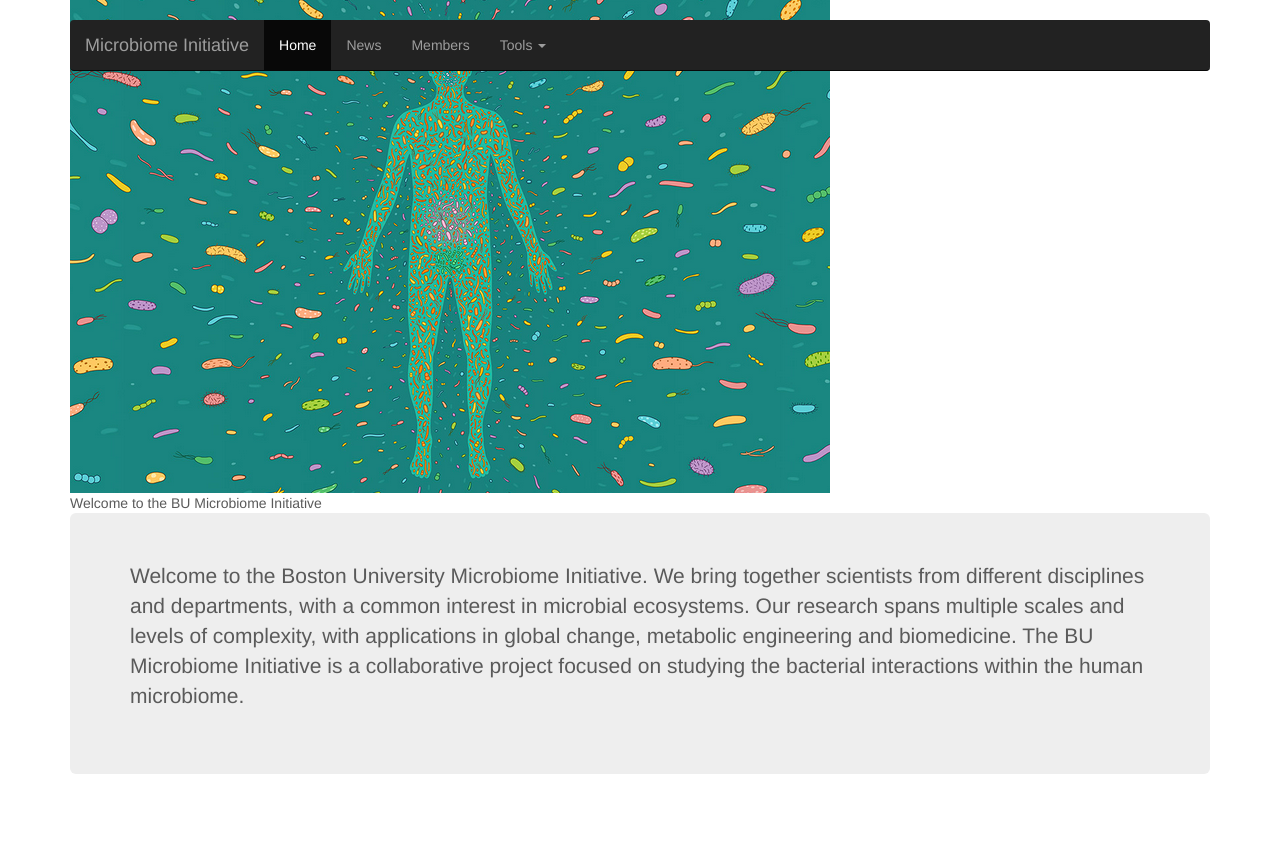
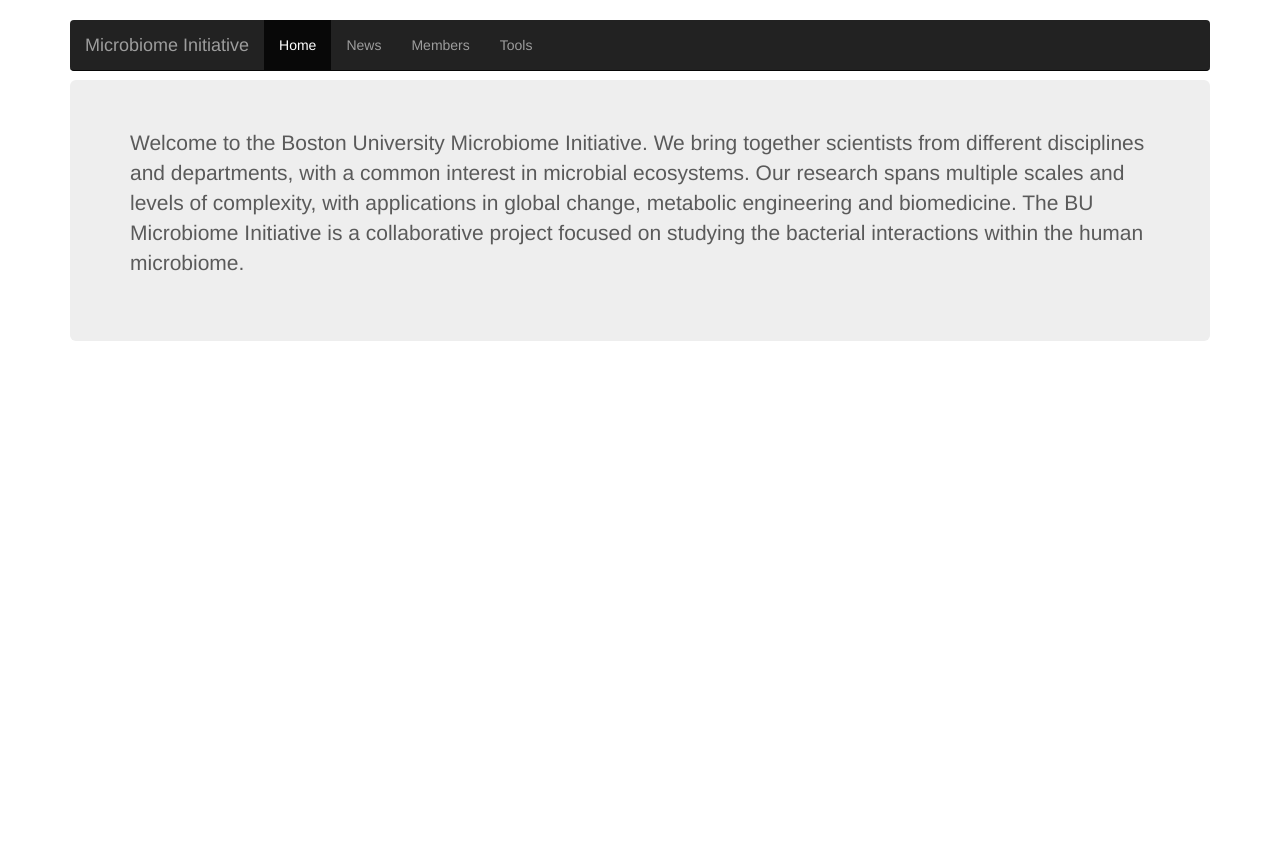
Before and after one commit to hjfan527/Microbiome_Initiative, a Flask app: template templates/MI_home.html in a window 1280 px wide. After the commit the page ends 341 px from the top, so only its background shows below. Run offline with Flask 2, Linux system fonts and the light colour scheme; the template is opened without the code that fills it, so the values that code supplies are empty; some libraries are stand-ins or nearby versions.

Commit message:
Adjusted Body Top Padding
July 27, 2017

```diff
--- a/templates/MI_home.html
+++ b/templates/MI_home.html
@@ -30,6 +30,11 @@
 
     <!-- Custom styles for this template -->
     <link href="../static/css/carousel.css" rel="stylesheet">
+    <style>
+      body {
+        padding-top: 80px;
+      }
+    </style>
   </head>
 
   <body>
@@ -56,13 +61,7 @@
                   <li class="active"><a href="http://localhost:63342/Microbiome_Initiative/templates/MI_home.html">Home</a></li>
                   <li><a href="http://localhost:63342/Microbiome_Initiative/templates/MI_news.html">News</a></li>
                   <li><a href="http://localhost:63342/Microbiome_Initiative/templates/MI_contact.html">Members</a></li>
-                  <li>
-                    <a href="#Tools" class="dropdown-toggle" data-toggle="dropdown" role="button" aria-haspopup="true" aria-expanded="false">Tools <span class="caret"></span></a>
-                    <ul class="dropdown-menu">
-                      <li><a href="#PathoStat">PathoStat</a></li>
-                      <li><a href="#COMETS">COMETS</a></li>
-                    </ul>
-                  </li>
+                  <li><a href="http://localhost:63342/Microbiome_Initiative/templates/MI_tools.html">Tools</a></li>
                 </ul>
               </div>
             </div>
@@ -73,11 +72,10 @@
 
       <!-- Main component for a primary marketing message or call to action -->
     <div class="container">
-      <div class="homeimage">
-        <img src="images/microbiome.png" alt="Microbiome">
-        <div class="center">Welcome to the BU Microbiome Initiative</div>
-      </div>
 
+    </div> <!-- /container -->
+
+    <div class="container">
       <div class="jumbotron">
         <p>Welcome to the Boston University Microbiome Initiative. We bring together scientists from different disciplines
           and departments, with a common interest in microbial ecosystems.  Our research spans multiple scales and levels
```
Also changed, not shown: templates/MI_contact.html (+6 -7 lines), templates/MI_news.html (+6 -7 lines), templates/MI_tools.html (+4 -13 lines), Images/microbiome.png (added).
